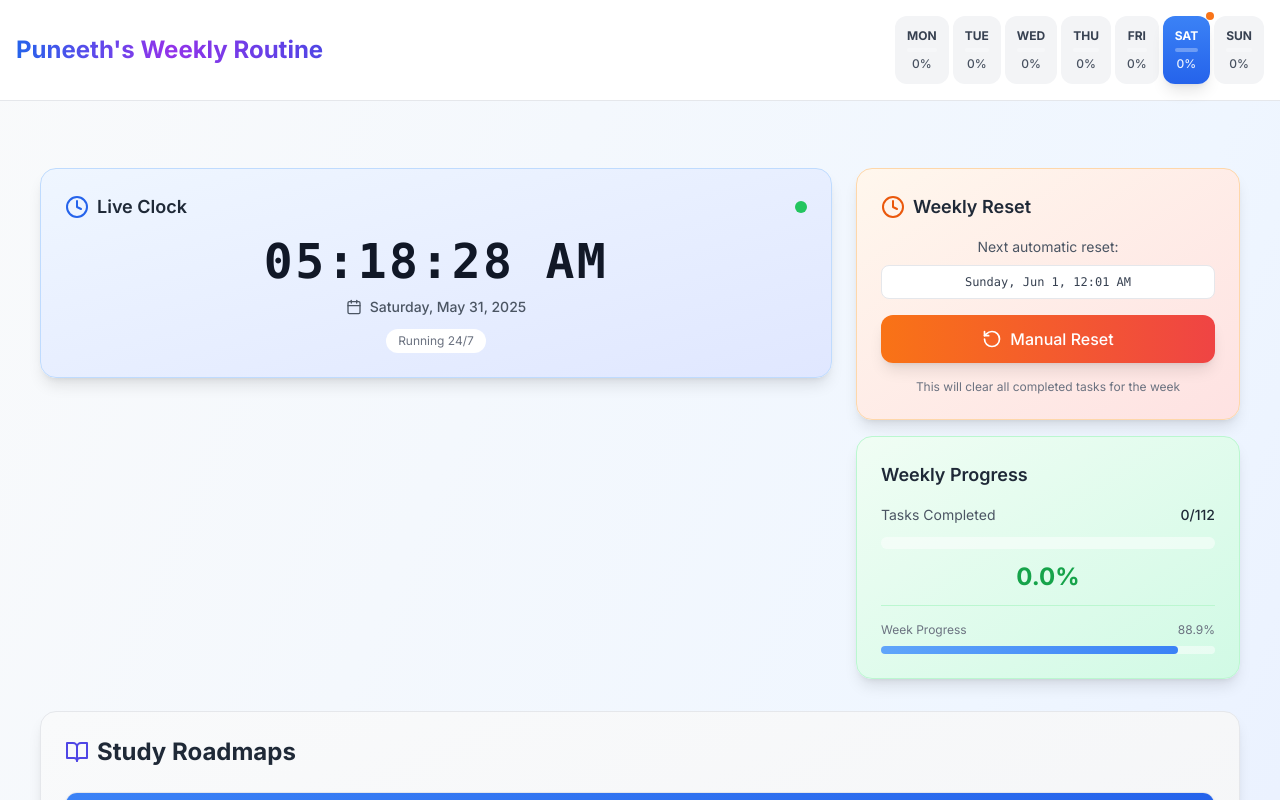
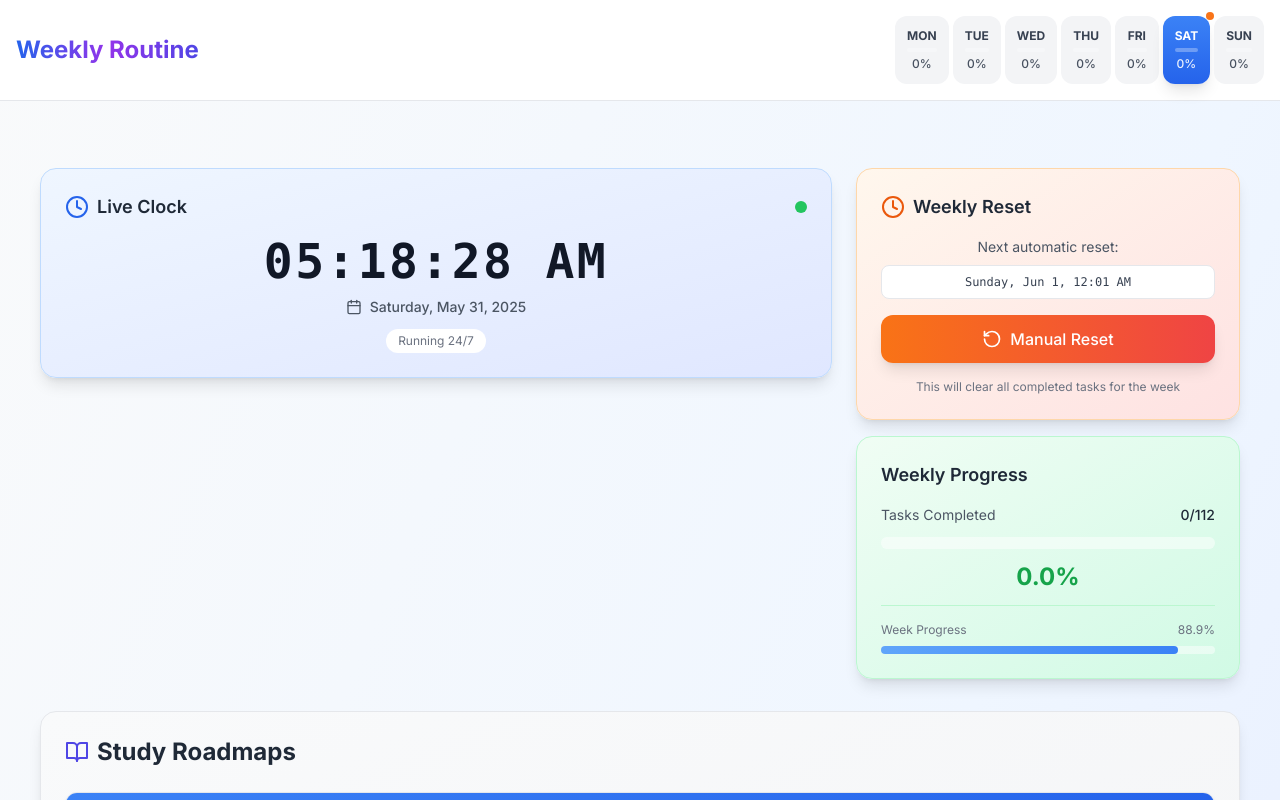
Before and after one commit to Puneeth067/weekly-routine-manager, a Next.js app: page / in a window 1280 px wide. Shown: the top 800 px of the page. Built offline with nearby package versions, Linux system fonts and the light colour scheme.

Commit message:
generalized schedule

```diff
--- a/src/components/WeeklyPlanner.tsx
+++ b/src/components/WeeklyPlanner.tsx
@@ -151,7 +151,7 @@ const WeeklyPlanner: React.FC<WeeklyPlannerProps> = ({ routine }) => {
               <h1 className={`font-bold bg-gradient-to-r from-blue-600 via-purple-600 to-indigo-600 bg-clip-text text-transparent transition-all duration-300 ${
                 isScrolled ? 'text-lg' : 'text-2xl'
               }`}>
-                Puneeth&apos;s Weekly Routine
+                Weekly Routine
               </h1>
               {isScrolled && (
                 <div className="text-sm text-gray-600 dark:text-gray-400">
```
